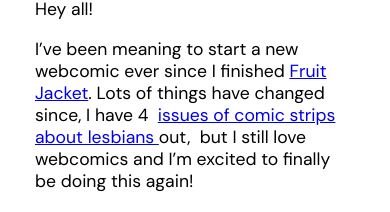
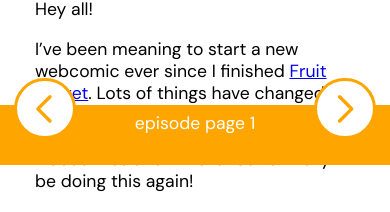
Before and after one commit to smar152/home-queer-home, a Next.js app: page /season/1/episode/1/page/1 in a window 390 px wide. Shown: the part 679-891 px from the top of the page. Built offline with nearby package versions, Linux system fonts and the light colour scheme.

Commit message:
Mobile-Navigation: Create a sticky footer for mobile navigation

```diff
--- a/Components/ComicPage.js
+++ b/Components/ComicPage.js
@@ -69,7 +69,7 @@ const StPaginationIcon = styled(StSeason)`
     height: 1.3rem;
   }
   @media (max-width: 768px) {
-      border-radius: 46px;
+    border-radius: 46px;
     padding: 7px;
     margin: 0px 15px;
     background-color: white;
@@ -83,6 +83,14 @@ const StPage = styled("span")`
   border-radius: 0px 0px 20px 20px;
   background-color: orange;
   color: white;
+`;
+
+const StPaginationIconMobile = styled(StPaginationIcon)`
+  svg {
+    height: 2.6rem;
+  }
+  transform: translateY(-20%);
+  border: solid 2px orange;
 `;
 
 const StPageImages = styled("div")`
@@ -105,7 +113,7 @@ const StPostContainer = styled("div")`
   @media (max-width: 768px) {
     padding-left: 35px;
     padding-right: 35px;
-    padding-bottom: 70px;
+    padding-bottom: 120px;
   }
 `;
 
@@ -123,7 +131,15 @@ const StMobilePageNavigation = styled("div")`
   display: none;
   @media (max-width: 768px) {
     display: flex;
+    align-items: center;
+    justify-content: space-between;
     background-color: orange;
+    height: 60px;
+    z-index: 242343;
+    position: fixed;
+    bottom: 0px;
+    width: 100%;
+    padding-bottom: 25px;
   }
 `;
 
@@ -231,13 +247,23 @@ const ComicPage = (props) => {
         <StPostContent dangerouslySetInnerHTML={{ __html: blogPost }} />
       </StPostContainer>
       <StMobilePageNavigation>
-        <StPaginationIcon>
-          <ChevronLeft />
-        </StPaginationIcon>
+        <StLink
+          key="prevPageLink"
+          href={`/season/${previous.seasonNumber}/episode/${previous.episodeNumber}/page/${previous.pageNumber}`}
+        >
+          <StPaginationIconMobile>
+            <ChevronLeft />
+          </StPaginationIconMobile>
+        </StLink>
         <StMobilePageNumber>episode page {pageNumber + 1}</StMobilePageNumber>
-        <StPaginationIcon>
-          <ChevronRight />
-        </StPaginationIcon>
+        <StLink
+          key="nextPageLink"
+          href={`/season/${next.seasonNumber}/episode/${next.episodeNumber}/page/${next.pageNumber}`}
+        >
+          <StPaginationIconMobile>
+            <ChevronRight />
+          </StPaginationIconMobile>
+        </StLink>
       </StMobilePageNavigation>
     </StComicPage>
   );
```
